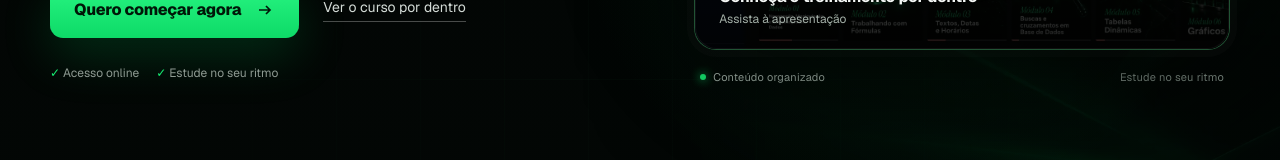
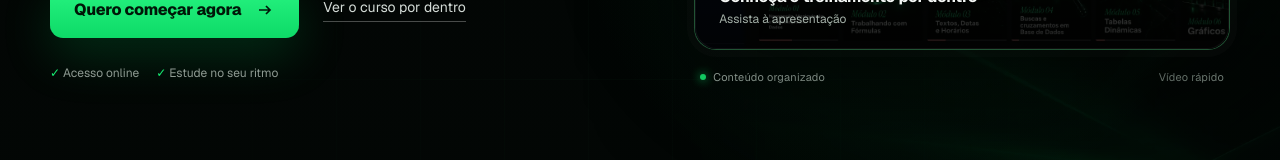
Before and after one commit to MindLone/excel-avancado, a Next.js app: page / in a window 1280 px wide. Shown: the part 425-585 px from the top of the page. Built offline with nearby package versions, Linux system fonts and the light colour scheme; no server answers.

Commit message:
Update site-client.tsx

```diff
--- a/app/site-client.tsx
+++ b/app/site-client.tsx
@@ -170,7 +170,7 @@ export function LandingPage() {
               <span className="video-vignette" /><span className="play-button"><PlayIcon /></span>
               <span className="video-caption"><strong>Conheça o treinamento por dentro</strong><small>Assista à apresentação</small></span>
             </button>
-            <div className="video-foot"><span><i /> Conteúdo organizado</span><span>Estude no seu ritmo</span></div>
+            <div className="video-foot"><span><i /> Conteúdo organizado</span><span>Vídeo rápido</span></div>
           </div>
         </div>
       </section>
```
